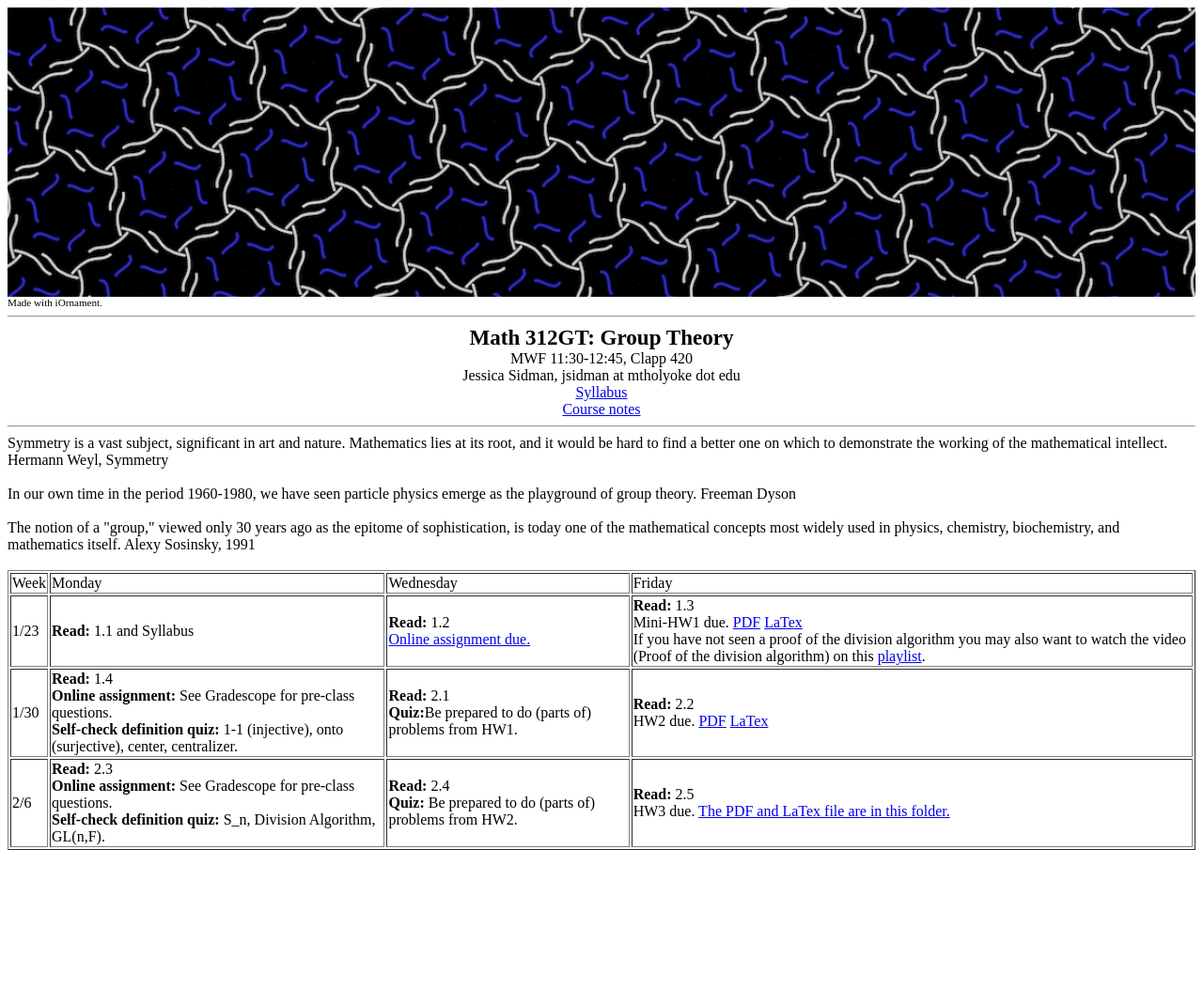
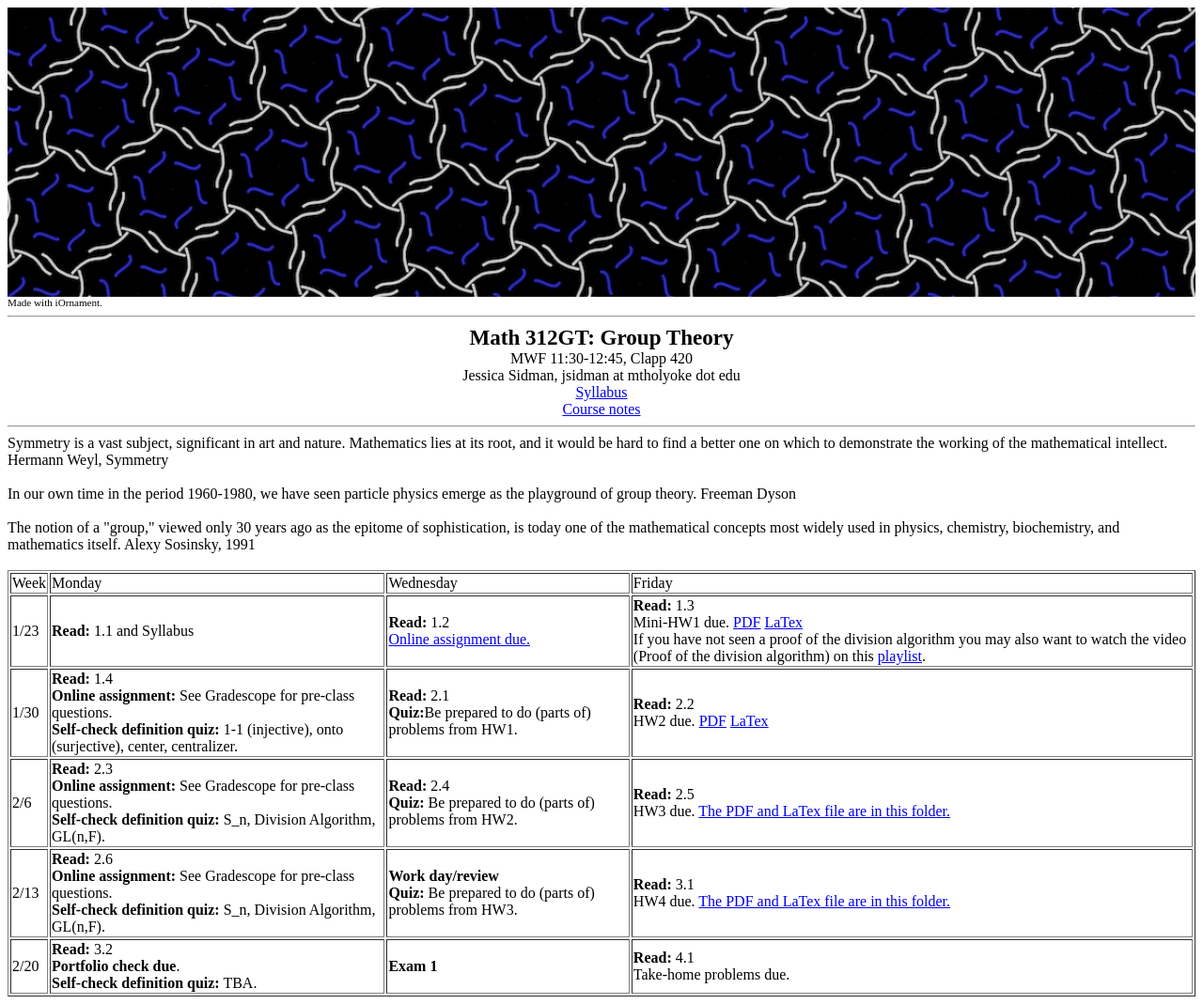
Before and after one commit to jessicasidman/math312GT, a plain HTML site: page index.html in a window 1280 px wide. Shown: the whole page at 94% size. Before the commit the page ends 913 px from the top, so only its background shows below. Drawn offline with Linux system fonts and the light colour scheme.

Commit message:
Update index.html

```diff
--- a/index.html
+++ b/index.html
@@ -110,7 +110,32 @@ The notion of a "group," viewed only 30 years ago as the epitome of
       </td>
     </tr>
 
+     <td>2/13</td>
+      <td><b>Read:</b> 2.6 <br>
+	<b>Online assignment:</b> See Gradescope for pre-class questions.<br>
+        <b>Self-check definition quiz:</b> S_n, Division Algorithm, GL(n,F).</td>
+      <td><b>Work day/review</b><br>
+      	<b>Quiz:</b> Be prepared to do (parts of) problems from
+	HW3.<br>
+      </td>
+      <td><b>Read:</b> 3.1<br>
+		HW4 due. <a href="https://drive.google.com/drive/folders/1rWTpZDz20EL0GcGodkqW_GR_bjrjIYSq?usp=share_link">The PDF and LaTex file are in this
+      folder.</a>
+      </td>
+    </tr>
 
+    <td>2/20</td>
+      <td><b>Read:</b> 3.2 <br>
+	<b>Portfolio check due</b>.<br>
+        <b>Self-check definition quiz:</b> TBA.</td>
+      <td>
+      	<b>Exam 1</b> <br>
+      </td>
+      <td><b>Read:</b> 4.1<br>
+		Take-home problems due.
+      </td>
+    </tr>
 </tbody>
 </table>
 </body>
+</html>
```
